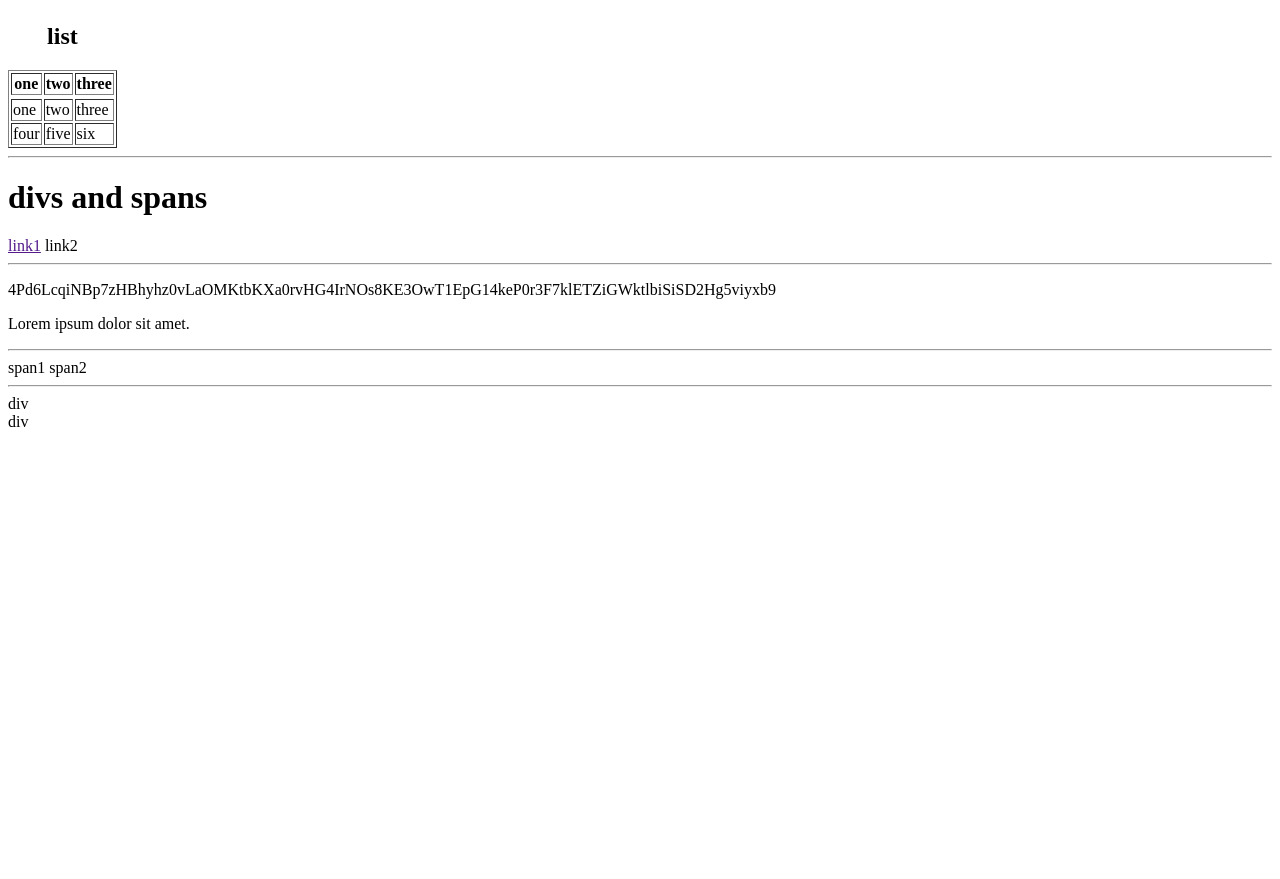
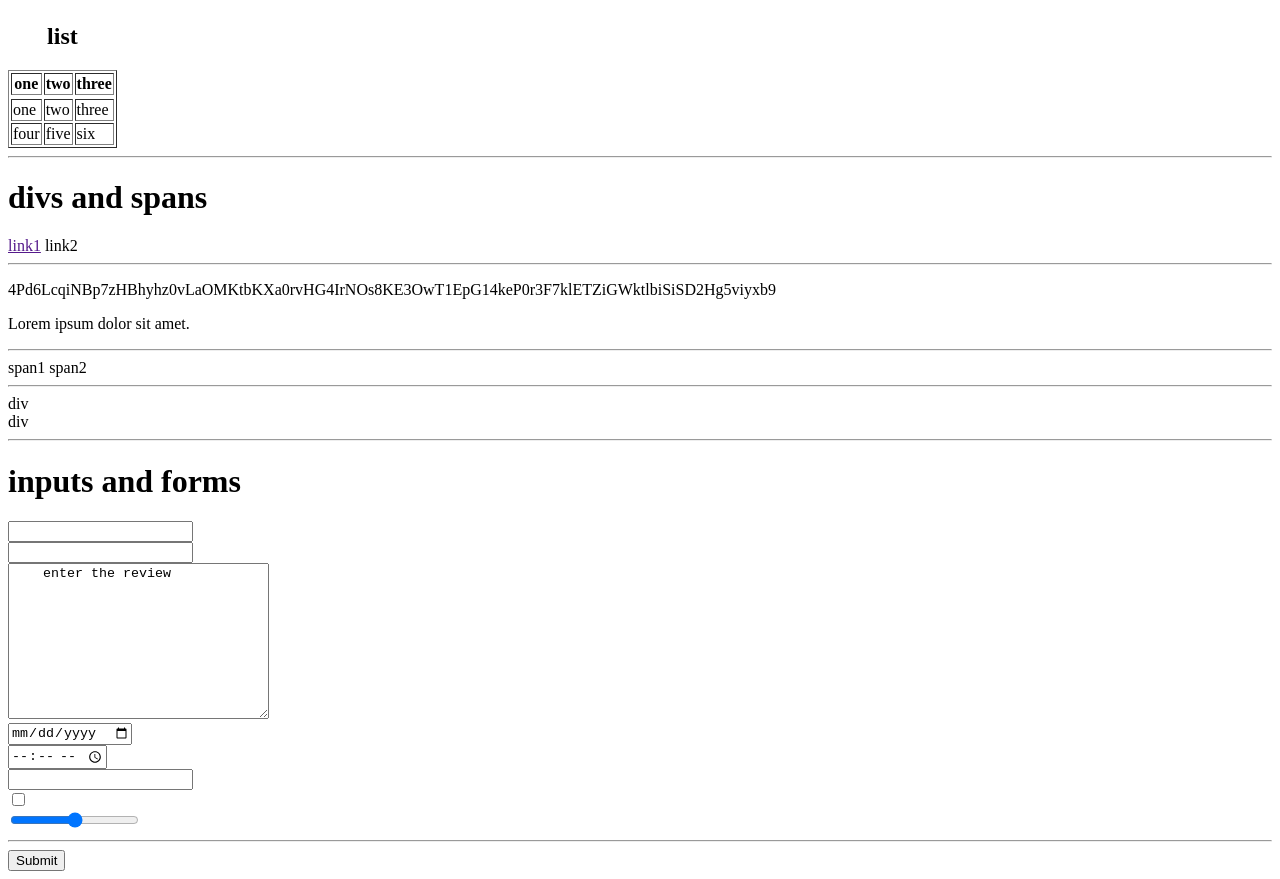
Before and after one commit to KJothilingam/html-2, a plain HTML site: page index.html in a window 1280 px wide. Shown: the part 2817-3696 px from the top of the page. Before the commit the page ends 3256 px from the top, so only its background shows below. Drawn offline with Linux system fonts and the light colour scheme.

Commit message:
completed inputs and forms

```diff
--- a/index.html
+++ b/index.html
@@ -131,5 +131,29 @@
 <hr>
 <div>div</div>
 <div>div</div>
+<hr>
+<h1>
+    inputs and forms
+</h1>
+<input type="text"/><br>
+<input type="password"/>
+<br>
+<textarea rows="10" cols="30">
+    enter the review
+
+</textarea><br>
+<input type="date"/><br>
+<input type="time"/>
+<br>
+<imput name ="btn" type="radio"/>
+<input type="email"><br>
+<input type="checkbox"><br>
+<input type="range">
+<hr>
+<forms>
+    <input type ="submit">
+</forms>
+
+
 </body>
 </html>
```
